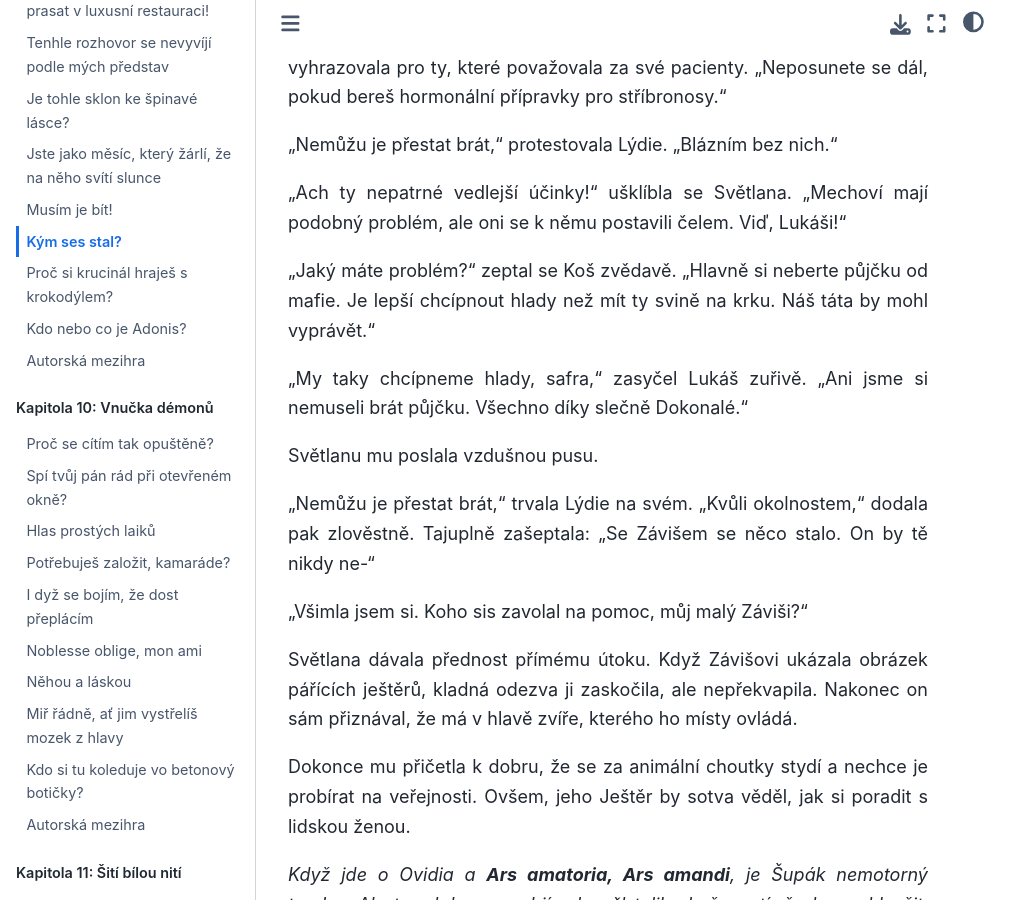
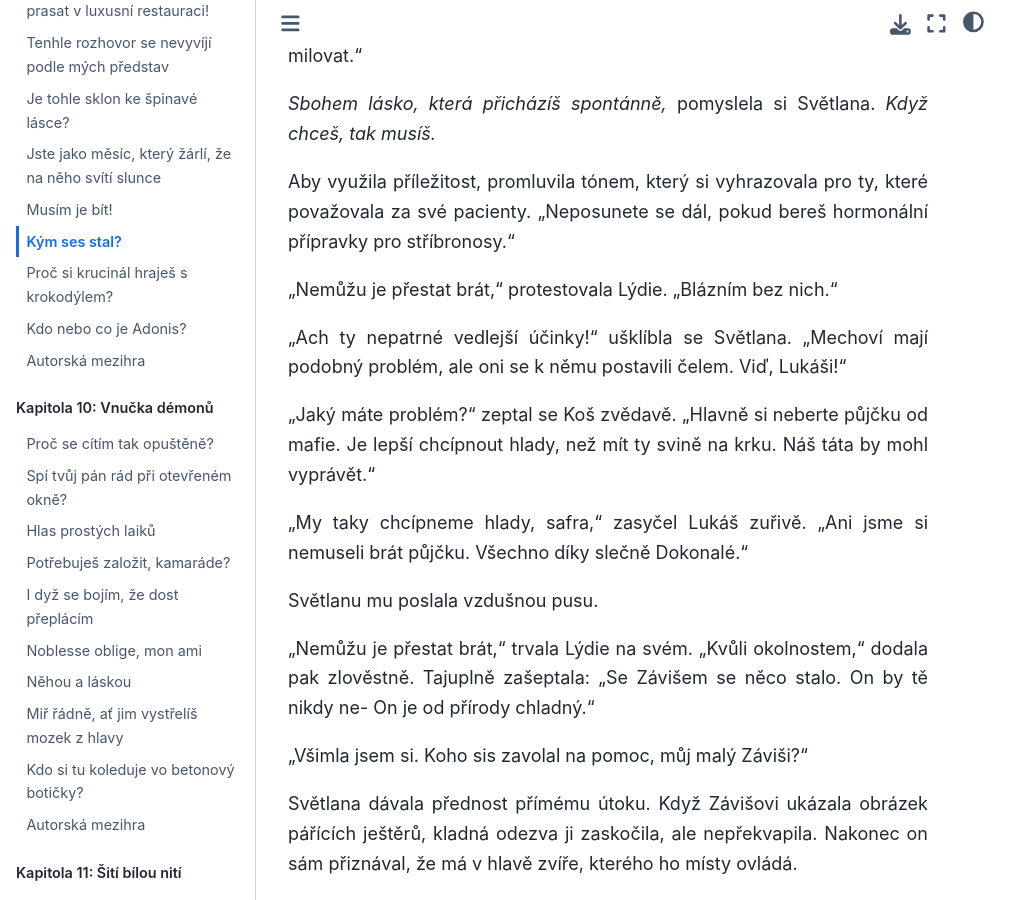
Before and after one commit to hanpari/sest-spolecniku, a Sphinx documentation site: the page built from source/sest_spolecniku/009-herecke-etudy/07.md, in a window 1280 px wide and 900 px high, scrolled down 8266 px. Shown: the whole window, without its empty margins (0-1031 px from the left). Built offline with Sphinx 7.4.7 and the Sphinx Book theme 1.1.4, drawn with Linux system fonts in a browser that asks for light colours; pages that are not in the unit, such as notebooks, are missing from menus; some of the changed text lies outside the part shown.

Commit message:
Update 07.md

```diff
--- a/source/sest_spolecniku/009-herecke-etudy/07.md
+++ b/source/sest_spolecniku/009-herecke-etudy/07.md
@@ -190,7 +190,9 @@
 
 "Ano," řekli oba stříbrní tak váhavě, že měla chuť zaplakat.
 
-Záviš, který Světlanu stále objímal, se k ní sklonil. Cítila horký dech na levém uchu. *Passionnante!* pomyslela si, ale příliš se netrápila. Věděla, že má slabost pro starší muže - a pokud si odmyslela celou Velehradského osobnost, jeho jizvy a vzhled, mohl být i on pro ni atraktivní.
+Záviš, který Světlanu stále objímal, se k ní sklonil. Cítila horký dech na levém uchu.
+
+*Passionnante!* pomyslela si, ale příliš se netrápila. Věděla, že má slabost pro starší muže - a pokud si odmyslela celou Velehradského osobnost, jeho jizvy a vzhled, mohl být i on pro ni atraktivní.
 
 "Jestli nám chceš pomoct," zašeptal, "musíš donutit Lýdii, aby přestala brát modré pilulky. Ty víš které, že ano?"
 
@@ -202,7 +204,9 @@
 
 *Jednooký had se probouzí? Co se děje?*
 
-Začal se jí dotýkat tak rafinovaně, že se mu vytrhla z náruče a rychle odskočila. *Musela bych být slepá, abych si nevšimla, že to není on. Z výstavního panáka zručný Casanova v jedné minutě? Netvrdil, že svou Herní osobnost vymazal Ještěrem?*
+Začal se jí dotýkat tak rafinovaně, že se mu vytrhla z náruče a rychle odskočila.
+
+*Musela bych být slepá, abych si nevšimla, že to není on. Z výstavního panáka zručný Casanova v jedné minutě? Netvrdil, že svou Herní osobnost vymazal Ještěrem?*
 
 "Řekla bych," poznamenala k Lýdii, když se vzpamatovala, "že Záviš potřebuje delší předehru. Najednou si vedl náramně. Co třeba masáž na dobrou noc?"
 
@@ -212,19 +216,21 @@
 
 "Já nejsem jako ty," bránila se Lýdie. "Jizvy mi nevadí. Já chci Záviše milovat."
 
-*Sbohem lásko, která přicházíš spontánně,* pomyslela si Světlana. *Když chceš, tak musíš.* Aby využila příležitost, promluvila tónem, který si vyhrazovala pro ty, které považovala za své pacienty. "Neposunete se dál, pokud bereš hormonální přípravky pro stříbronosy."
+*Sbohem lásko, která přicházíš spontánně,* pomyslela si Světlana. *Když chceš, tak musíš.*
+
+Aby využila příležitost, promluvila tónem, který si vyhrazovala pro ty, které považovala za své pacienty. "Neposunete se dál, pokud bereš hormonální přípravky pro stříbronosy."
 
 "Nemůžu je přestat brát," protestovala Lýdie. "Blázním bez nich."
 
 "Ach ty nepatrné vedlejší účinky!" ušklíbla se Světlana. "Mechoví mají podobný problém, ale oni se k němu postavili čelem. Viď, Lukáši!"
 
-"Jaký máte problém?" zeptal se Koš zvědavě. "Hlavně si neberte půjčku od mafie. Je lepší chcípnout hlady než mít ty svině na krku. Náš táta by mohl vyprávět."
+"Jaký máte problém?" zeptal se Koš zvědavě. "Hlavně si neberte půjčku od mafie. Je lepší chcípnout hlady, než mít ty svině na krku. Náš táta by mohl vyprávět."
 
 "My taky chcípneme hlady, safra," zasyčel Lukáš zuřivě. "Ani jsme si nemuseli brát půjčku. Všechno díky slečně Dokonalé."
 
 Světlanu mu poslala vzdušnou pusu.
 
-"Nemůžu je přestat brát," trvala Lýdie na svém. "Kvůli okolnostem," dodala pak zlověstně. Tajuplně zašeptala: "Se Závišem se něco stalo. On by tě nikdy ne-"
+"Nemůžu je přestat brát," trvala Lýdie na svém. "Kvůli okolnostem," dodala pak zlověstně. Tajuplně zašeptala: "Se Závišem se něco stalo. On by tě nikdy ne- On je od přírody chladný."
 
 "Všimla jsem si. Koho sis zavolal na pomoc, můj malý Záviši?"
 
```
Also changed, not shown: other parts of source/sest_spolecniku/009-herecke-etudy/07.md (+1 -1 lines).
